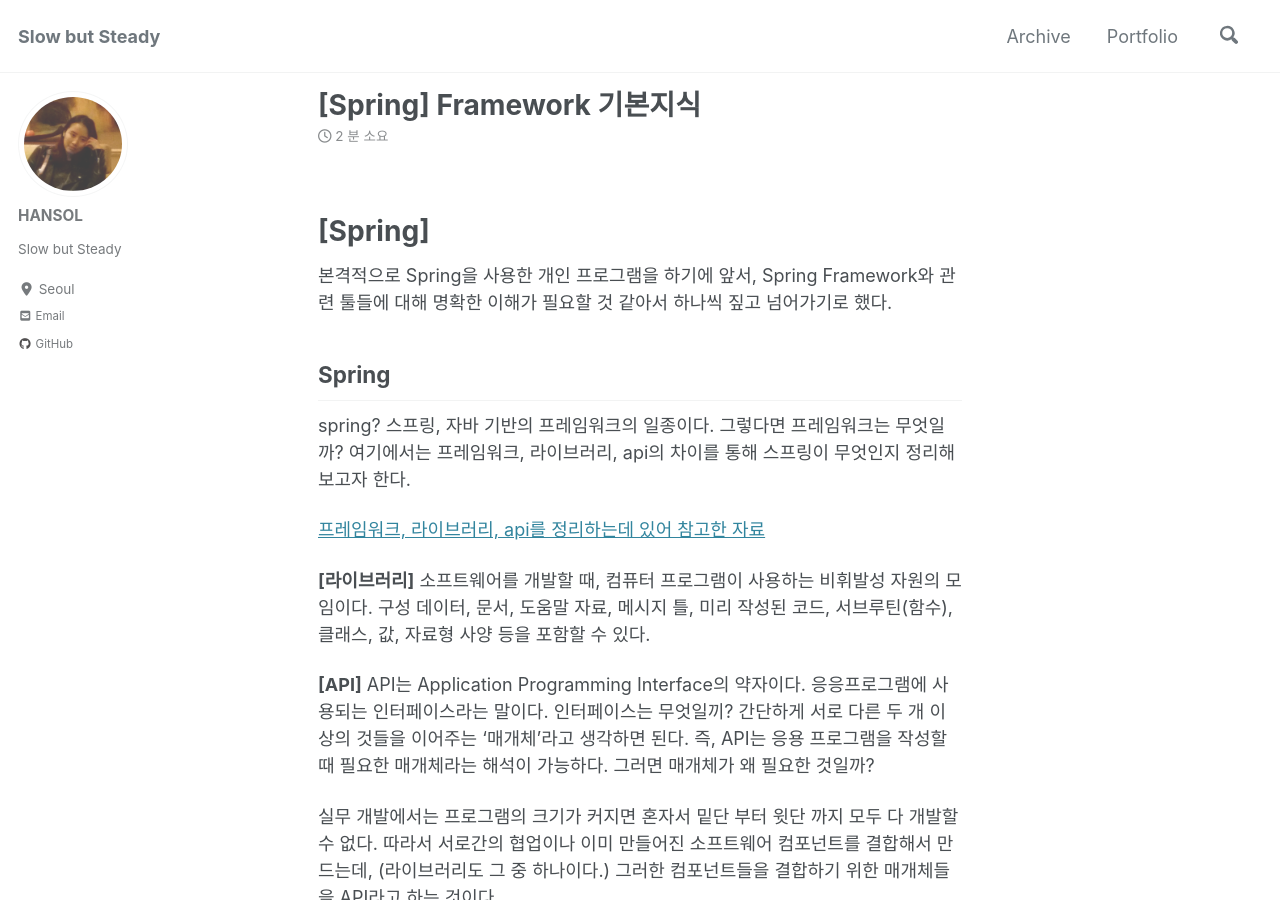
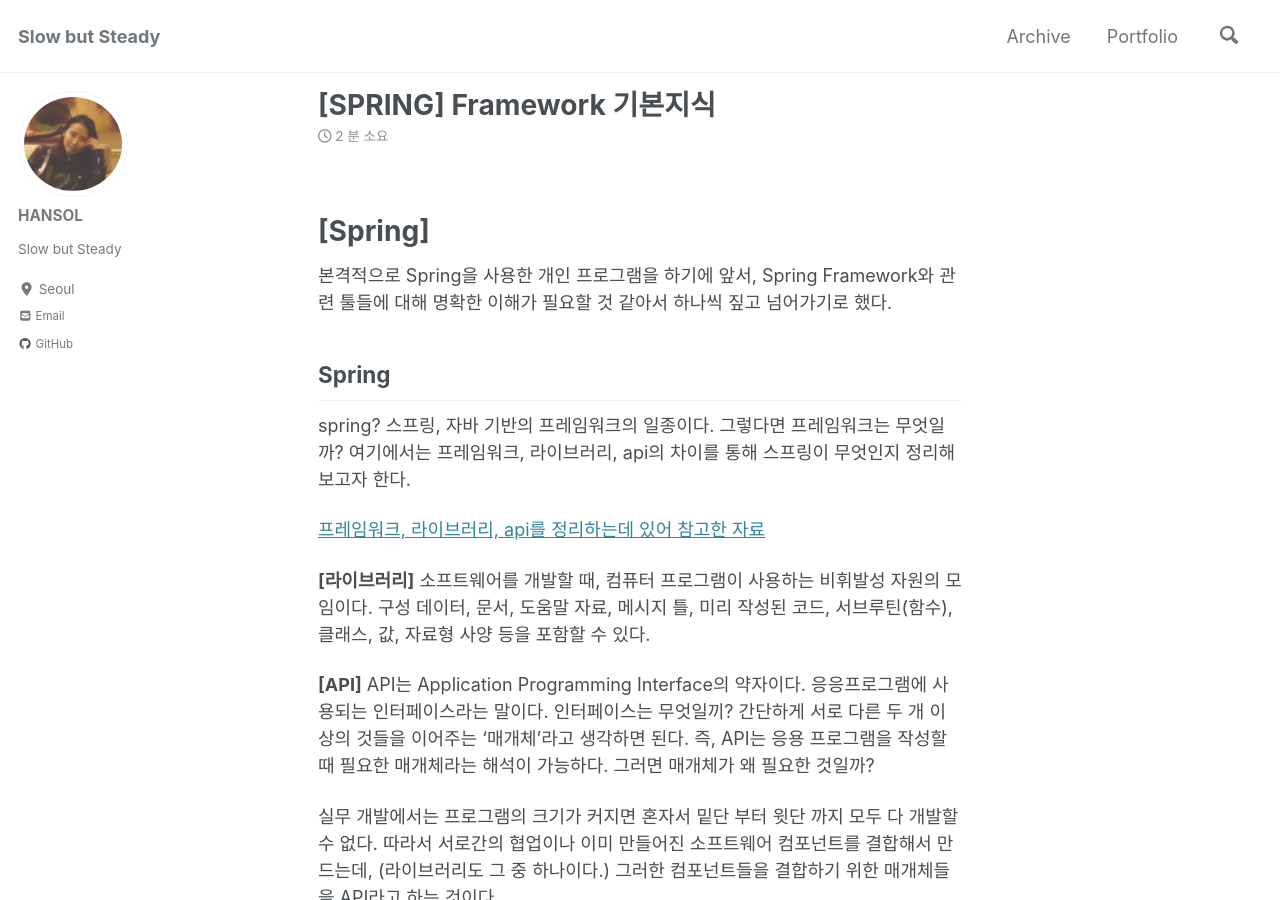
Before and after one commit to HANSOLKIM30/hansolkim30.github.io, a Jekyll site: the page built from _posts/2020-01-25-Spring.md, in a window 1280 px wide and 900 px high. Built offline with Jekyll 4.4.1, drawn with Linux system fonts in a browser that asks for light colours; cached includes are drawn as plain includes; nearby versions of some CDN libraries.

```diff
--- a/_posts/2020-01-25-Spring.md
+++ b/_posts/2020-01-25-Spring.md
@@ -1,7 +1,6 @@
 ---
-title: "[Spring] Framework 기본지식"
-categories:
-    - spring
+title: "[SPRING] Framework 기본지식"
+categories: SPRING
 date: 2020-01-25
 ---
 
```
